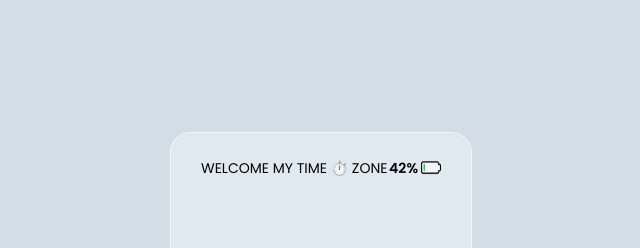
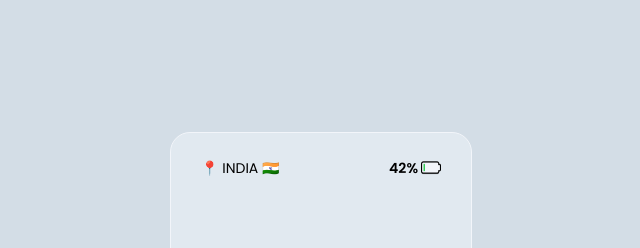
Before and after one commit to Moxrathore/TIME, a plain HTML site: page index.html in a window 1280 px wide. Shown: the top 248 px of the page, without its empty margins (319-959 px from the left). Drawn offline with Linux system fonts and the light colour scheme.

Commit message:
Update index.html

```diff
--- a/index.html
+++ b/index.html
@@ -12,7 +12,7 @@
 <body>
     <div class="card">
         <div class="top-menu">
-            <h3>Welcome My Time ⏱️ Zone </h3>
+            <h3> 📍 INDIA 🇮🇳 </h3>
             <div class="battery">
                 <span>42%</span>
                 <img src="low.png" alt="">
```
